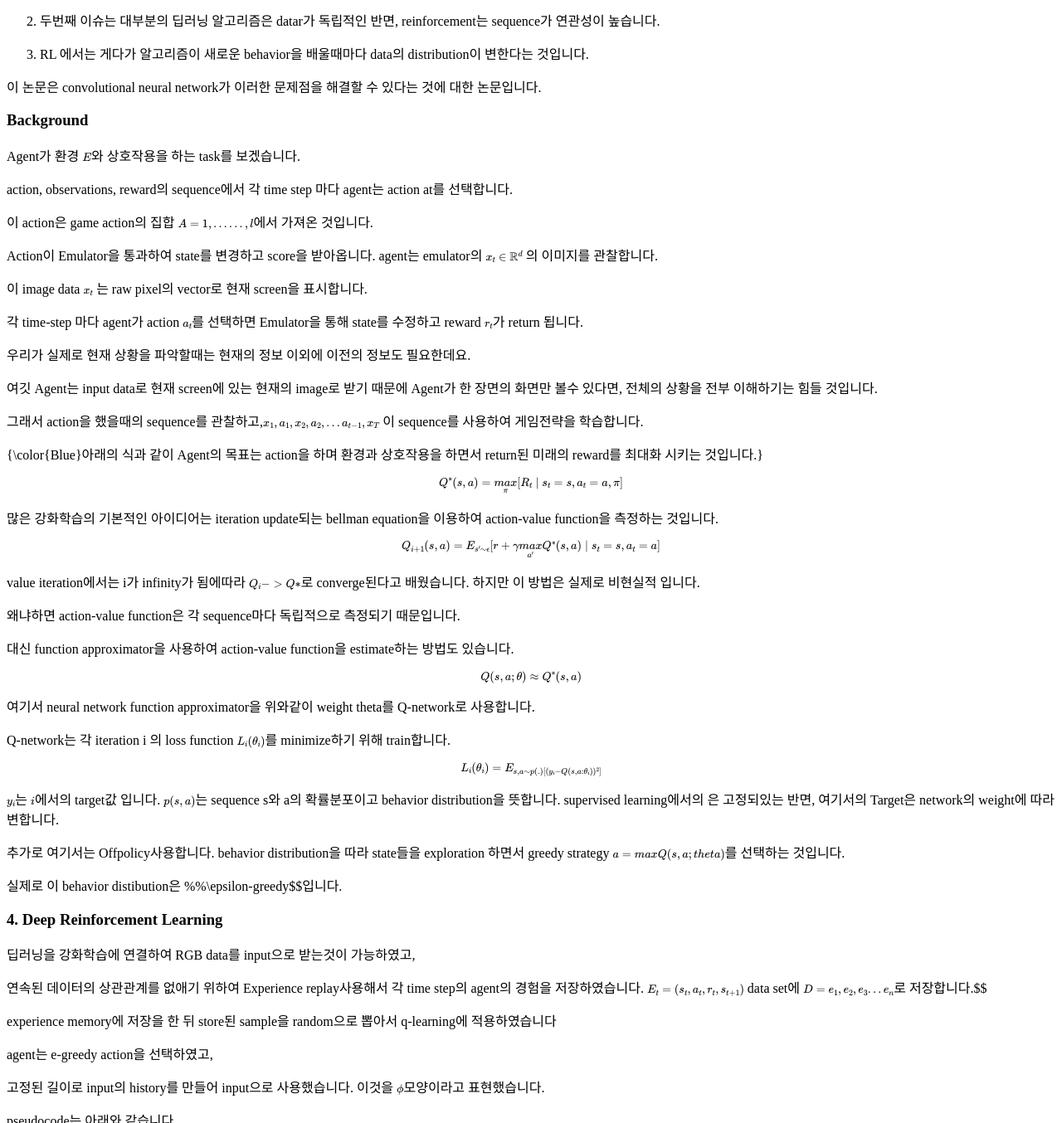
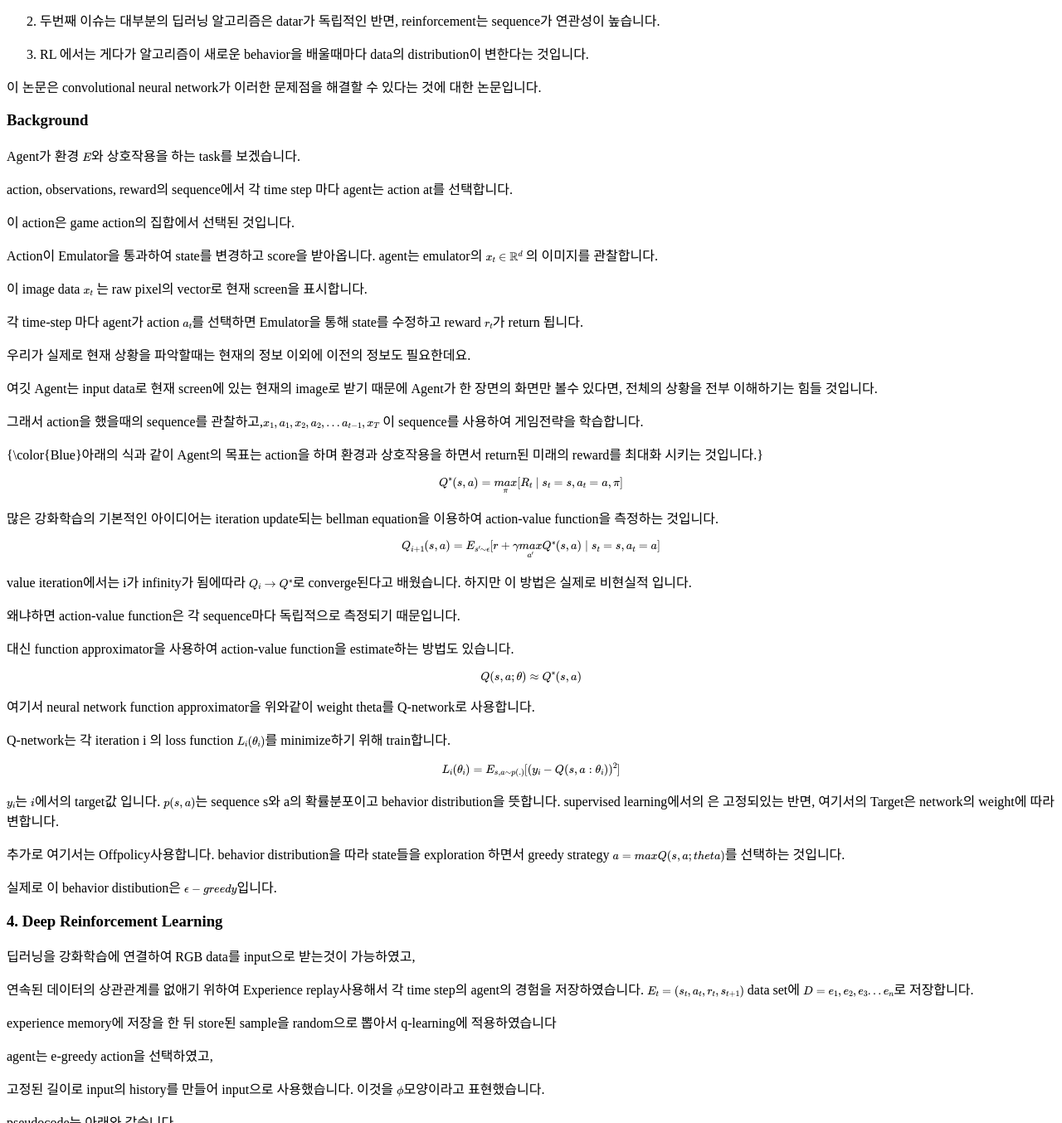
Before and after one commit to wonseokjung/wonseokjung.github.io, a Jekyll site: the page built from _posts/2018-02-20-RL-PP-DQN.md, in a window 1280 px wide and 1400 px high, scrolled down 776 px, cut to the strip 0-1354 px from the top of the window. Shown: the whole strip at 83% size. Built offline with Jekyll 4.4.1, drawn with Linux system fonts in a browser that asks for light colours; formulas are drawn with MathJax 3; some of the changed text lies outside the part shown.

Commit message:
Update 2018-02-20-RL-PP-DQN.md

```diff
--- a/_posts/2018-02-20-RL-PP-DQN.md
+++ b/_posts/2018-02-20-RL-PP-DQN.md
@@ -44,7 +44,7 @@ Agent가 환경 $$E$$와 상호작용을 하는 task를 보겠습니다.
 
 action, observations, reward의 sequence에서 각 time step 마다 agent는 action at를 선택합니다.
 
-이 action은 game action의 집합 $$A={1,......,l}$$에서 가져온 것입니다.
+이 action은 game action의 집합에서 선택된 것입니다.
 
 Action이 Emulator을 통과하여 state를 변경하고 score을 받아옵니다. agent는 emulator의 $$x_t \in \mathbb{R}^d$$ 의 이미지를 관찰합니다.
 
@@ -70,7 +70,7 @@ $$Q^*(s,a)= \underset{\pi}{max}[R_t \mid s_t=s, a_t=a, \pi]$$
 
 $$Q_{i+1}(s,a)=E_{s'\sim  \epsilon } [r+ \gamma \underset{a'}{max} Q^*(s,a)\mid s_t=s, a_t=a]$$
 
-value iteration에서는 i가 infinity가 됨에따라 $$Q_i -> Q*$$로 converge된다고 배웠습니다. 하지만 이 방법은 실제로 비현실적 입니다.
+value iteration에서는 i가 infinity가 됨에따라 $$Q_i \rightarrow  Q^*$$로 converge된다고 배웠습니다. 하지만 이 방법은 실제로 비현실적 입니다.
 
 왜냐하면 action-value function은 각 sequence마다 독립적으로 측정되기 때문입니다.
 
@@ -82,7 +82,7 @@ $$Q(s,a ;\theta) \approx Q^*(s,a)$$
 
 Q-network는 각 iteration i 의 loss function $$L_i(\theta_i)$$를 minimize하기 위해 train합니다.
 
-$$L_i(\theta_i) = E_{s,a\sim p(.) [(y_i - Q(s,a : \theta_i))^2]}$$
+$$L_i(\theta_i) = E_{s,a\sim p(.)}[(y_i - Q(s,a : \theta_i))^2]$$
 
 
 
@@ -93,14 +93,14 @@ supervised learning에서의 은 고정되있는 반면, 여기서의  Target은
 추가로 여기서는 Offpolicy사용합니다.
 behavior distribution을 따라 state들을 exploration 하면서 greedy strategy $$a= max Q(s,a;theta)$$를 선택하는 것입니다.
 
-실제로 이 behavior distibution은 %%\epsilon-greedy$$입니다.
+실제로 이 behavior distibution은 $$\epsilon-greedy$$입니다.
 
 ### 4. Deep Reinforcement Learning
 
 딥러닝을 강화학습에 연결하여 RGB data를 input으로 받는것이 가능하였고,
 
 연속된 데이터의 상관관계를 없애기 위하여 Experience replay사용해서 각 time step의 agent의 경험을 저장하였습니다.
-$$E_t=(s_t,a_t,r_t,s_{t+1})$$ data set에 $$D={e_1,e_2,e_3...e_n}$$로 저장합니다.$$
+$$E_t=(s_t,a_t,r_t,s_{t+1})$$ data set에 $$D={e_1,e_2,e_3...e_n}$$로 저장합니다.
 
 experience memory에 저장을 한 뒤 store된 sample을 random으로 뽑아서 q-learning에 적용하였습니다
 
```
Also changed, not shown: other parts of _posts/2018-02-20-RL-PP-DQN.md (+1 -1 lines).
